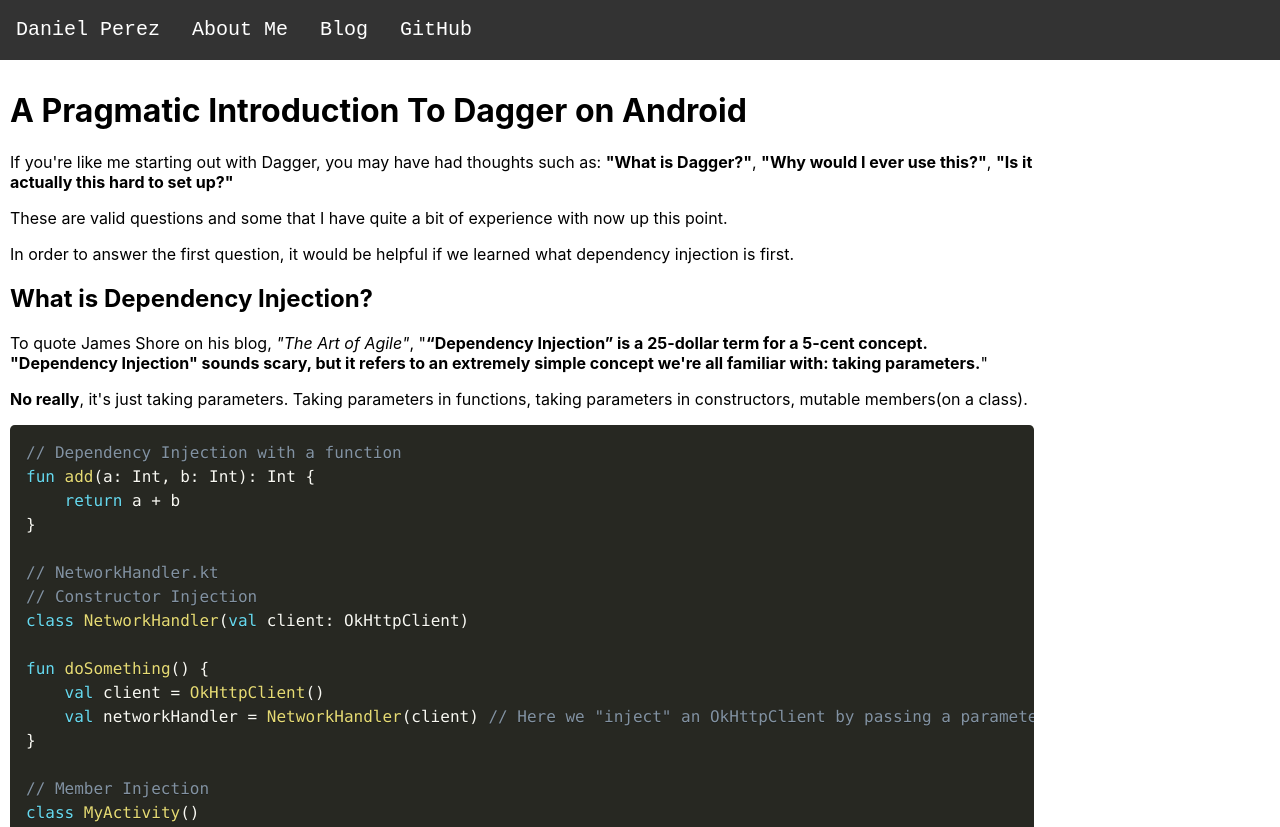
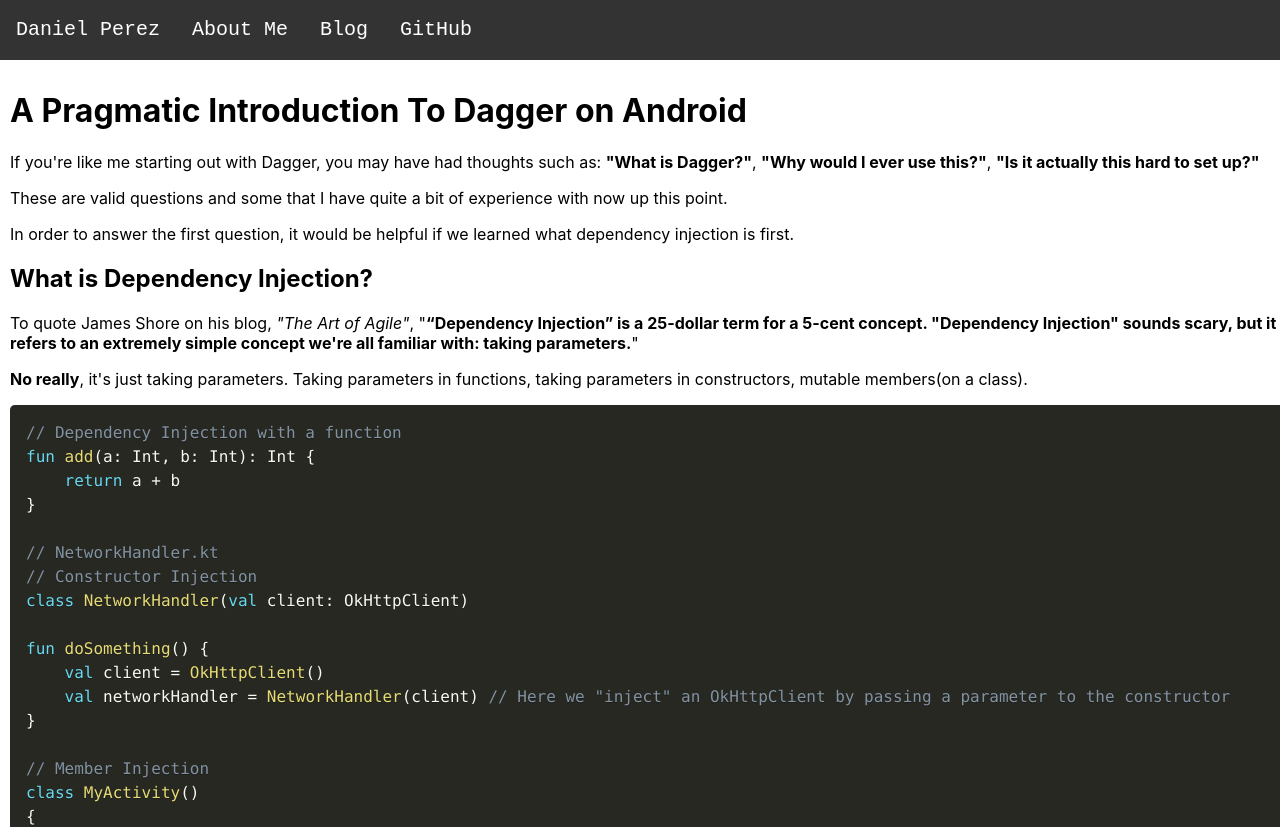
Before and after one commit to danielPerez97/website, a React (Create React App) app: page /blog/1 in a window 1280 px wide. Shown: the top 827 px of the page. Built offline with nearby package versions, Linux system fonts and the light colour scheme.

Commit message:
Set the max-width for BlogPost.jsx to 100 instead of 80

```diff
--- a/src/components/blog/BlogPost.jsx
+++ b/src/components/blog/BlogPost.jsx
@@ -24,7 +24,7 @@ const MarkDownContainer = styled.div`
 `;
 
 const StyledReactMarkdown = styled(ReactMarkdown)`
-  max-width: 80vw;
+  max-width: 100vw;
 `;
 
 function BlogPost() {
```
